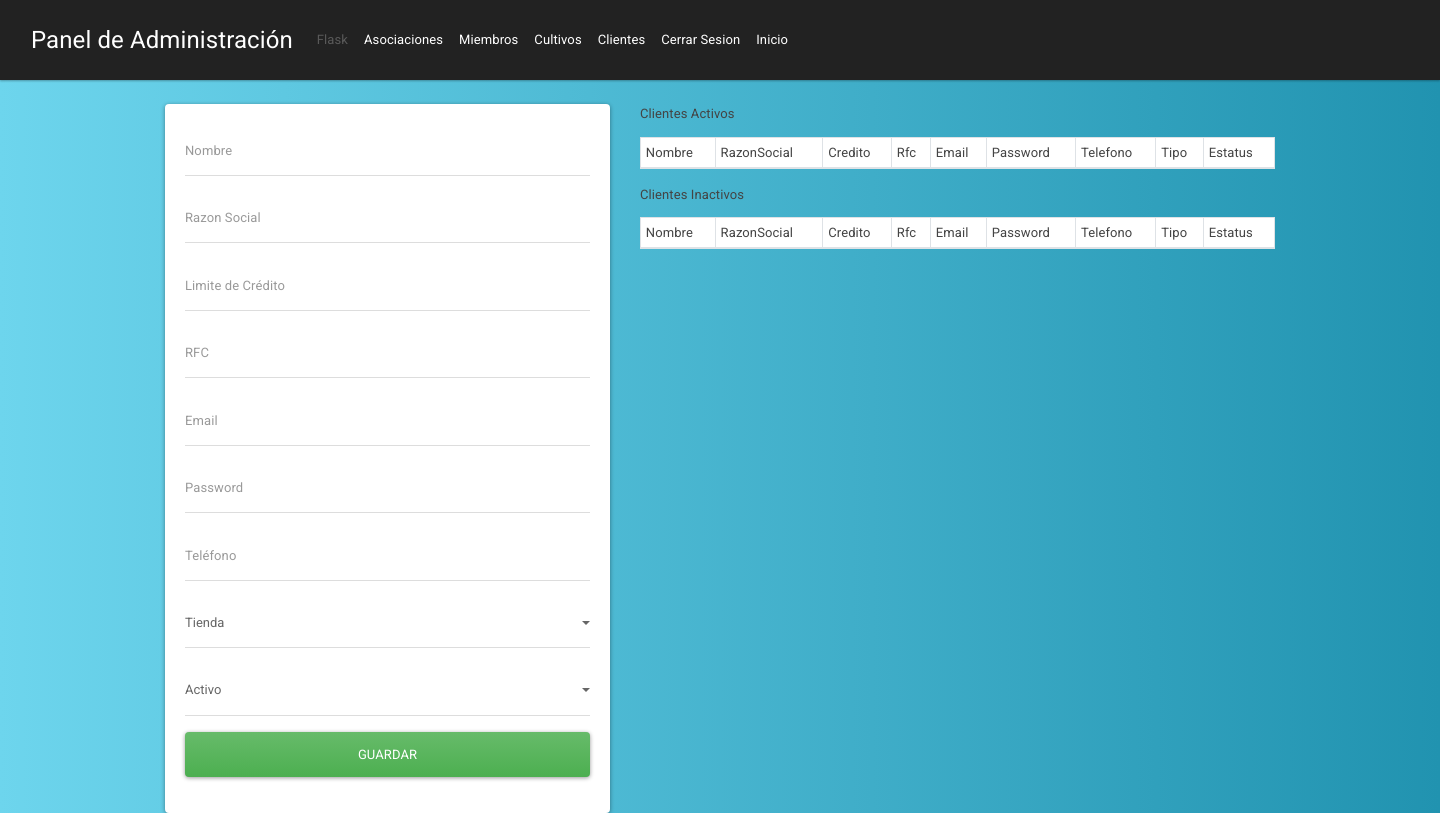
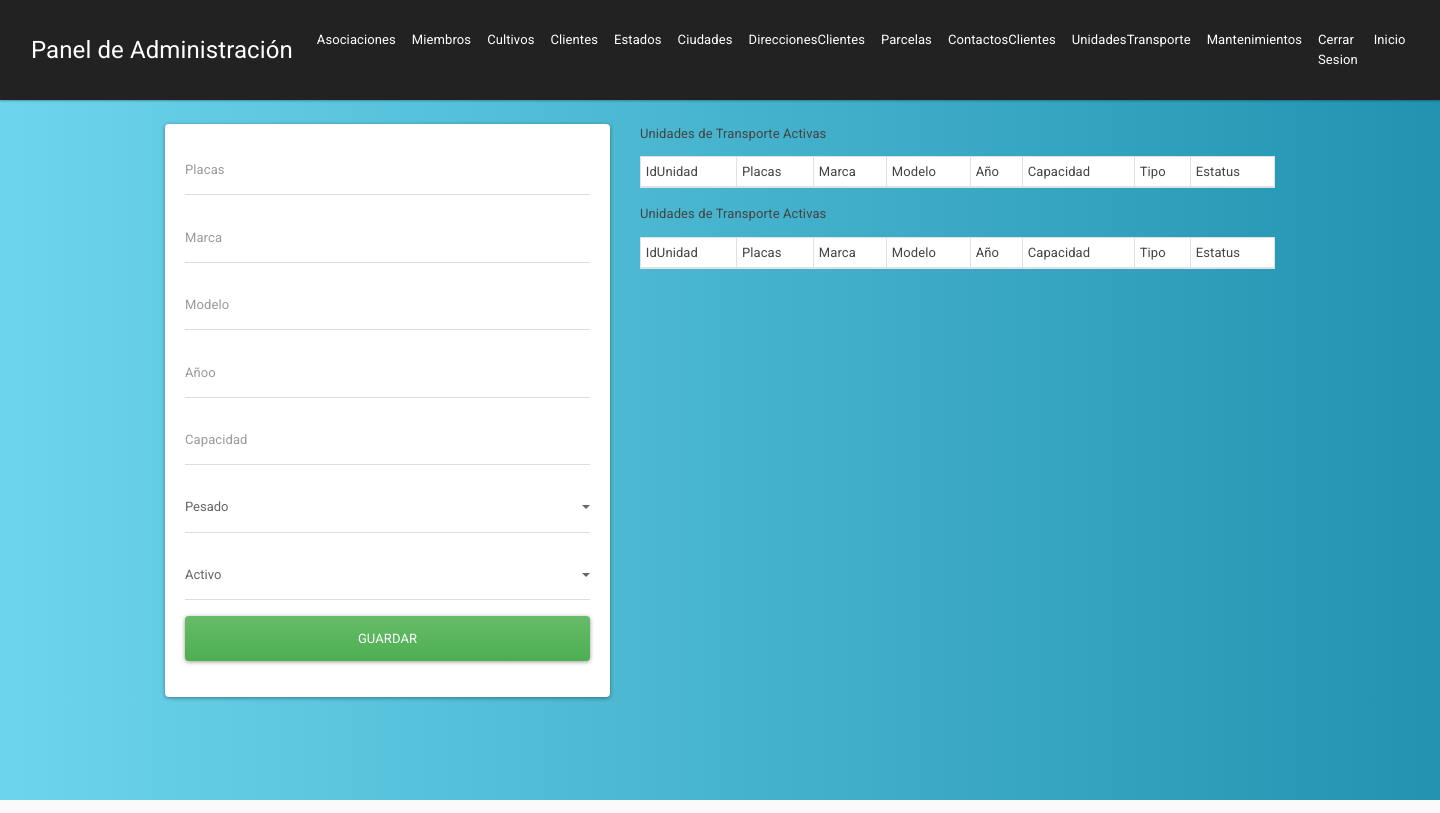
Before and after one commit to ggodinezISC/Ventas_Equipo2_8B, a Flask app: page /UnidadesTransporte in a window 1440 px wide. Run offline with Flask 2, Linux system fonts and the light colour scheme; a user stored in the database is signed in; data comes from the database, SQL or seed files in the repository; data that the repository does not hold is empty; some libraries are stand-ins or nearby versions.

Commit message:
Cruds de Tablas ContactosClientes, UnidadesTransporte, Mantenimientos
Se completaron los cruds de las tablas mencionadas en el titulo

```diff
--- a/app.py
+++ b/app.py
@@ -597,7 +597,9 @@ def eliminarParcela(id):
 def consultaContactos():
     D = ContactosClientes()
     D = D.consultaGeneral()
-    return render_template('/ContactosCliente/AdministrarContacto.html',Contacto=D)
+    C = Cliente()
+    C = C.consultaGeneral()
+    return render_template('/ContactosClientes/AdministrarContacto.html',Contacto=D,Cliente=C)
 
 @app.route('/AddContacto',methods=['POST'])
 @login_required
@@ -620,7 +622,9 @@ def consultarContacto(id):
     D = ContactosClientes()
     D.idContacto = id
     D = D.consultaIndividual()
-    return render_template('ContactosCliente/EditContacto.html', Contacto=D)
+    C = Cliente()
+    C = C.consultaGeneral()
+    return render_template('ContactosClientes/EditContacto.html', Contacto=D, Cliente=C)
 
 @app.route('/Contacto/modificar', methods=['POST'])
 @login_required
@@ -715,7 +719,9 @@ def eliminarUnidad(id):
 def consultaMantenimientos():
     D = Mantenimiento()
     D = D.consultaGeneral()
-    return render_template('/Mantenimientos/AdministrarMantenimiento.html',Mantenimientos=D)
+    F = UnidadesTransportes()
+    F = F.consultaGeneral()
+    return render_template('/Mantenimientos/AdministrarMantenimiento.html',Mantenimientos=D,Unidades=F)
 
 @app.route('/AddMantenimiento',methods=['POST'])
 @login_required
@@ -727,7 +733,7 @@ def guardarMantenimiento():
         D.fechaFin = request.form['FechaF']
         D.taller = request.form['Taller']
         D.costo = request.form['Costo']
-        D.comentario = request.form['Comentario']
+        D.comentarios = request.form['Comentarios']
         D.tipo = request.form['Tipo']
         D.estatus = request.form['Estatus']
         D.insertar()
@@ -741,7 +747,9 @@ def consultarMantenimiento(id):
     D = Mantenimiento()
     D.idMantenimiento = id
     D = D.consultaIndividual()
-    return render_template('Mantenimientos/EditMantenimiento.html', Mantenimiento=D)
+    F = UnidadesTransportes()
+    F = F.consultaGeneral()
+    return render_template('Mantenimientos/EditMantenimiento.html', Mantenimiento=D,Unidades=F)
 
 @app.route('/Mantenimiento/modificar', methods=['POST'])
 @login_required
@@ -754,7 +762,7 @@ def actualizarMantenimiento():
         D.fechaFin = request.form['FechaF']
         D.taller = request.form['Taller']
         D.costo = request.form['Costo']
-        D.comentario = request.form['Comentario']
+        D.comentarios = request.form['Comentarios']
         D.tipo = request.form['Tipo']
         D.estatus = request.form['Estatus']
         D.actualizar()
--- a/model/models.py
+++ b/model/models.py
@@ -291,6 +291,7 @@ class ContactosClientes(db.Model):
     telefono        = Column(String, nullable=False)
     email       = Column(String, nullable=False)
     estatus       = Column(String, nullable=False)
+    Cliente=relationship('Cliente', foreign_keys=[idCliente])
 
     def insertar(self):
         db.session.add(self)
--- a/templates/Miembros/EditMiembro.html
+++ b/templates/Miembros/EditMiembro.html
@@ -18,7 +18,7 @@
             </div>
 
             <div class="form-group">
-                <input type="date" value="{{Miembro.FechaIncorporación}}" name="Fecha" placeholder="Fecha de incorporación" class="form-control" required>
+                <input type="date" value="{{Miembro.FechaIncorporacion}}" id="Fecha" name="Fecha" placeholder="Fecha de incorporación" class="form-control" required>
             </div>
 
             <div class="form-group">
--- a/templates/UnidadesTransporte/AdministrarUnidad.html
+++ b/templates/UnidadesTransporte/AdministrarUnidad.html
@@ -14,41 +14,34 @@
         {% endfor %} {% endif %} {% endwith %}
 
         <div class="card card-body">
-            <form action="/AddCliente" method="POST">
+            <form action="/AddUnidad" method="POST">
 
                 <div class="form-group">
-                    <input type="text" name="Nombre" placeholder="Nombre" class="form-control" required>
+                    <input type="text" id="Placas"  name="Placas" placeholder="Placas" maxlength="10"  class="form-control" required>
                 </div>
 
                 <div class="form-group">
-                    <input type="text" name="Razon" placeholder="Razon Social" class="form-control" required>
+                    <input type="text" id="Marca"  name="Marca" placeholder="Marca" maxlength="80"  class="form-control" required>
                 </div>
 
                 <div class="form-group">
-                    <input type="number" name="Limite" placeholder="Limite de Crédito" class="form-control" required>
+                    <input type="text" id="Modelo"  name="Modelo" placeholder="Modelo" maxlength="80"  class="form-control" required>
                 </div>
 
                 <div class="form-group">
-                    <input type="text" name="Rfc" placeholder="RFC" maxlength="13" class="form-control" required>
+                    <input type="number" id="Anio"  name="Anio" placeholder="Añoo" maxlength="4" class="form-control" required>
                 </div>
                 <div class="form-group">
-                    <input type="email" name="Email" placeholder="Email" class="form-control" required>
-                </div>
-
-                <div class="form-group">
-                    <input type="password" name="Password" placeholder="Password" class="form-control" maxlength="15" required>
-                </div>
-
-                <div class="form-group">
-                    <input type="text" maxlength="10" name="Telefono" placeholder="Teléfono" class="form-control" required>
+                    <input type="number" id="Capacidad"  name="Capacidad" placeholder="Capacidad" class="form-control" required>
                 </div>
 
                 <div class="form-group">
                     <select class="form-control" name="Tipo" id="Tipo">
-                        <option value="A" selected>Agricultor</option>
-                        <option value="T" selected>Tienda</option>
+                          <option value="P" selected>Pesado</option>
+                          <option value="L">Ligero</option>
                     </select>
                 </div>
+
                 <div class="form-group">
                     <select class="form-control" name="Estatus" id="Estatus">
                         <option value="A" selected>Activo</option>
@@ -65,74 +58,69 @@
     </div>
 
     <div class="col-md-7">
-        <p>Clientes Activos</p>
+        <p>Unidades de Transporte Activas</p>
         <table class="table table-striped table-bordered bg-white table-sm">
             <thead>
                 <tr>
-                    <td>Nombre</td>
-                    <td>RazonSocial</td>
-                    <td>Credito</td>
-                    <td>Rfc</td>
-                    <td>Email</td>
-                    <td>Password</td>
-                    <td>Telefono</td>
+                    <td>IdUnidad</td>
+                    <td>Placas</td>
+                    <td>Marca</td>
+                    <td>Modelo</td>
+                    <td>Año</td>
+                    <td>Capacidad</td>
                     <td>Tipo</td>
                     <td>Estatus</td>
                 </tr>
             </thead>
             <tbody>
-                {% for cli in Cliente %}
-                {%if cli.Estatus=="A"%}
+                {% for cli in Unidades %}
+                {%if cli.estatus=="A"%}
                 <tr>
-                    <td>{{cli.Nombre}}       </td>
-                    <td>{{cli.RazonSocial}}       </td>
-                    <td>{{cli.LimiteCredito}}       </td>
-                    <td>{{cli.Rfc}}       </td>
-                    <td>{{cli.Email}}       </td>
-                    <td>{{cli.Password}}       </td>
-                    <td>{{cli.Telefono}}       </td>
-                    <td>{{cli.Tipo}}       </td>
-                    <td>{{cli.Estatus}}       </td>
+                    <td>{{cli.idUnidadTransporte}}       </td>
+                    <td>{{cli.placas}}       </td>
+                    <td>{{cli.marca}}       </td>
+                    <td>{{cli.modelo}}       </td>
+                    <td>{{cli.anio}}       </td>
+                    <td>{{cli.capacidad}}       </td>
+                    <td>{{cli.tipo}}       </td>
+                    <td>{{cli.estatus}}       </td>
                     <td>
-                        <a href="/EditCliente/{{cli.IdCliente}}" class="btn btn-warning btn-block">Editar</a>
-                        <a href="/DeleteCliente/{{cli.IdCliente}}" class="btn btn-danger btn-block btn-delete">Eliminar</a>
+                        <a href="/EditUnidad/{{cli.idUnidadTransporte}}" class="btn btn-warning btn-block">Editar</a>
+                        <a href="/DeleteUnidad/{{cli.idUnidadTransporte}}" class="btn btn-danger btn-block btn-delete">Eliminar</a>
                     </td>
                 </tr>
                 {%endif%}
                 {% endfor %}
             </tbody>
         </table>
-        <p>Clientes Inactivos</p>
+        <p>Unidades de Transporte Activas</p>
         <table class="table table-striped table-bordered bg-white table-sm">
             <thead>
                 <tr>
-                    <td>Nombre</td>
-                    <td>RazonSocial</td>
-                    <td>Credito</td>
-                    <td>Rfc</td>
-                    <td>Email</td>
-                    <td>Password</td>
-                    <td>Telefono</td>
+                    <td>IdUnidad</td>
+                    <td>Placas</td>
+                    <td>Marca</td>
+                    <td>Modelo</td>
+                    <td>Año</td>
+                    <td>Capacidad</td>
                     <td>Tipo</td>
                     <td>Estatus</td>
                 </tr>
             </thead>
             <tbody>
-                {% for cli in Cliente %}
-                {%if cli.Estatus=="I"%}
+                {% for cli in Unidades %}
+                {%if cli.estatus=="I"%}
                 <tr>
-                    <td>{{cli.Nombre}}       </td>
-                    <td>{{cli.RazonSocial}}       </td>
-                    <td>{{cli.LimiteCredito}}       </td>
-                    <td>{{cli.Rfc}}       </td>
-                    <td>{{cli.Email}}       </td>
-                    <td>{{cli.Password}}       </td>
-                    <td>{{cli.Telefono}}       </td>
-                    <td>{{cli.Tipo}}       </td>
-                    <td>{{cli.Estatus}}       </td>
+                    <td>{{cli.idUnidadTransporte}}       </td>
+                    <td>{{cli.placas}}       </td>
+                    <td>{{cli.marca}}       </td>
+                    <td>{{cli.modelo}}       </td>
+                    <td>{{cli.anio}}       </td>
+                    <td>{{cli.capacidad}}       </td>
+                    <td>{{cli.tipo}}       </td>
+                    <td>{{cli.estatus}}       </td>
                     <td>
-                        <a href="/EditCliente/{{cli.IdCliente}}" class="btn btn-warning btn-block">Editar</a>
-                        <a href="/DeleteCliente/{{cli.IdCliente}}" class="btn btn-danger btn-block btn-delete">Eliminar</a>
+                        <a href="/EditUnidad/{{cli.idUnidadTransporte}}" class="btn btn-warning btn-block">Editar</a>
                     </td>
                 </tr>
                 {%endif%}
--- a/templates/layout.html
+++ b/templates/layout.html
@@ -21,11 +21,17 @@
             <div class="collapse navbar-collapse" id="navbarNavAltMarkup">
                 <div class="navbar-nav">
                     {% if current_user.is_authenticated %}
-                    <a class="nav-link disabled" href="#" tabindex="-1" aria-disabled="true">Flask</a> {% endif %} {% if current_user.is_authenticated %}
                     <a class="nav-link active" aria-current="page" href="/Asociaciones">Asociaciones</a> {% endif %} {% if current_user.is_authenticated %}
                     <a class="nav-link active" aria-current="page" href="/Miembros">Miembros</a> {% endif %} {% if current_user.is_authenticated %}
                     <a class="nav-link active" aria-current="page" href="/Cultivos">Cultivos</a> {% endif %} {% if current_user.is_authenticated %}
                     <a class="nav-link active" aria-current="page" href="/Clientes">Clientes</a> {% endif %} {% if current_user.is_authenticated %}
+                    <a class="nav-link active" aria-current="page" href="/Estados">Estados</a> {% endif %} {% if current_user.is_authenticated %}
+                    <a class="nav-link active" aria-current="page" href="/Ciudades">Ciudades</a> {% endif %} {% if current_user.is_authenticated %}
+                    <a class="nav-link active" aria-current="page" href="/DireccionesClientes">DireccionesClientes</a> {% endif %} {% if current_user.is_authenticated %}
+                    <a class="nav-link active" aria-current="page" href="/Parcelas">Parcelas</a> {% endif %} {% if current_user.is_authenticated %}
+                    <a class="nav-link active" aria-current="page" href="/ContactosClientes">ContactosClientes</a> {% endif %} {% if current_user.is_authenticated %}
+                    <a class="nav-link active" aria-current="page" href="/UnidadesTransporte">UnidadesTransporte</a> {% endif %} {% if current_user.is_authenticated %}
+                    <a class="nav-link active" aria-current="page" href="/Mantenimientos">Mantenimientos</a> {% endif %} {% if current_user.is_authenticated %}
                     <a class="nav-link active" aria-current="page" href="/cerrarSesion">Cerrar Sesion</a> {% endif %}
                     <a class="nav-link active" aria-current="page" href="/">Inicio</a>
                 </div>
```
Also changed, not shown: templates/ContactosClientes/AdministrarContacto.html (+38 -62 lines), templates/ContactosClientes/EditContacto.html (+25 -41 lines), templates/Mantenimientos/AdministrarMantenimiento.html (+59 -55 lines), templates/Mantenimientos/EditMantenimiento.html (+28 -24 lines), templates/UnidadesTransporte/EditUnidad.html (+19 -26 lines).
